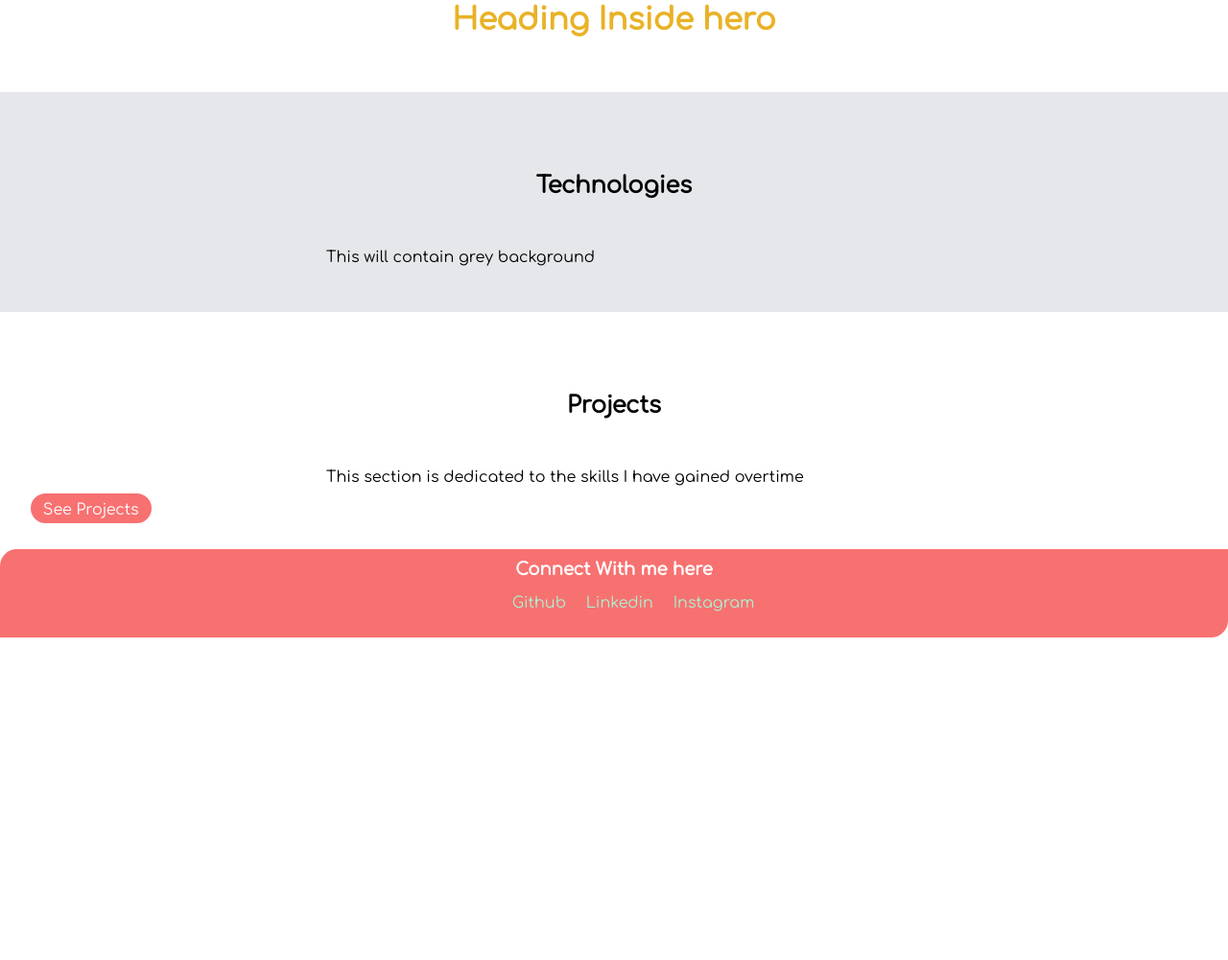
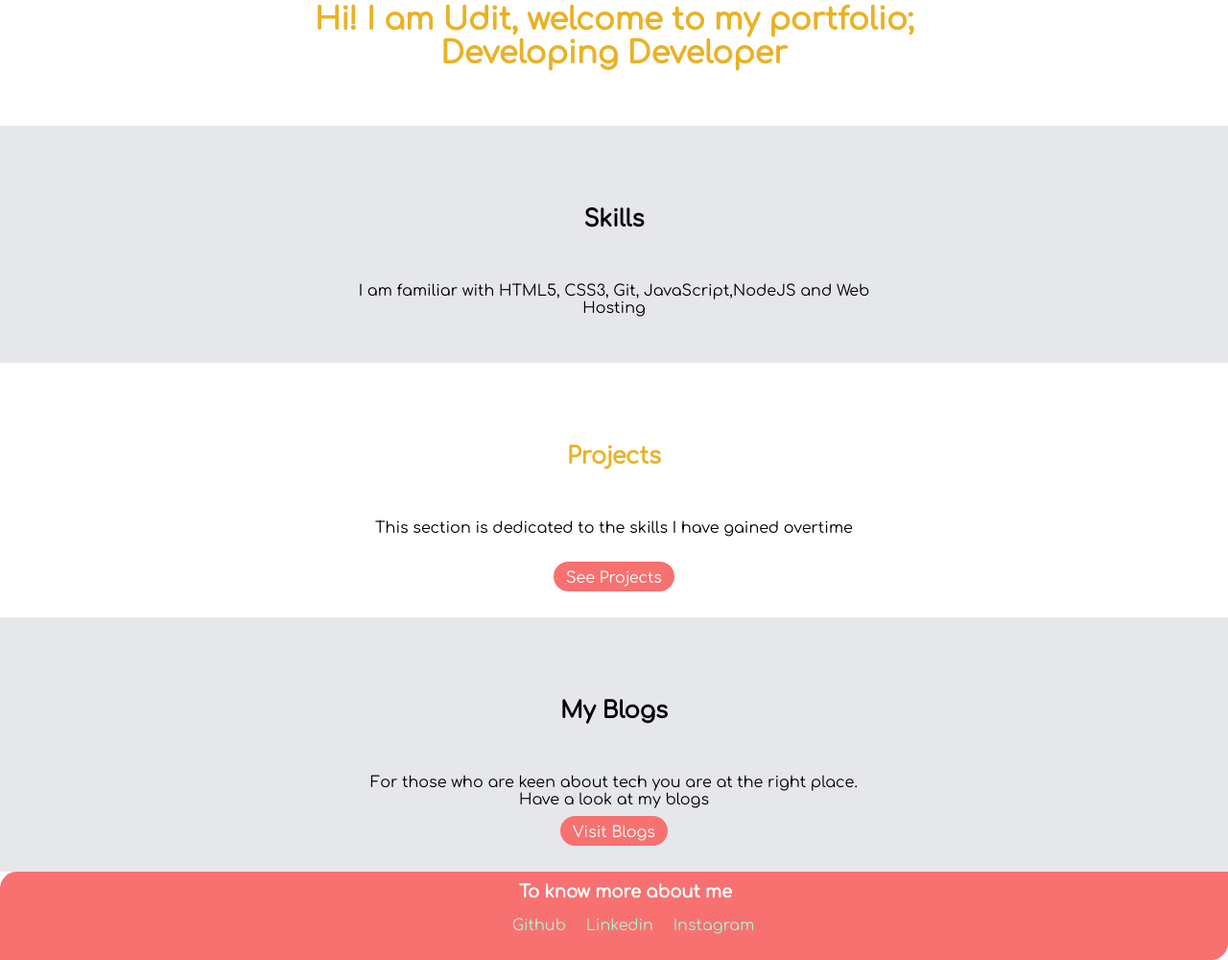
Before and after one commit to Udit-github/Component-library-, a plain HTML site: page index.html in a window 1280 px wide. Shown: the part 447-1447 px from the top of the page at 96% size. Before the commit the page ends 1111 px from the top, so only its background shows below. Drawn offline with Linux system fonts and the light colour scheme.

Commit message:
Docs: Docs updated

```diff
--- a/index.html
+++ b/index.html
@@ -11,7 +11,7 @@
 <body>
     <h1>
         <nav class='navigation'>
-            <div class='nav-brand'>DevlopingDeveloper</div>
+            <div class='nav-brand'>Developing Developer</div>
             <ul class='non-bullet nav-pills'>
                 <li class='list-item-inline'><a class='links link-active' href="/">Home</a> </li>
                 <li class='list-item-inline'><a class='links' href="/project.html"> Projects</a> </li>
@@ -23,27 +23,44 @@
 
     <header class="hero">
         <img class='hero-img' src="Images\BS.svg">
-        <h2 class='hero-heading'>Heading Inside hero</h2>
+        <h2 class='hero-heading'>Hi! I am Udit,
+            welcome to my portfolio;<br> Developing Developer
+        </h2>
     </header>
 
     <section class="section ow">
         <div class="container-center">
-            <h1>Technologies</h1>
-            <p>This will contain grey background</p>
+            <h1>Skills</h1>
+            <p style="text-align: center;">I am familiar with HTML5, CSS3, Git, JavaScript,NodeJS and Web Hosting </p>
         </div>
 
     </section>
 
     <section class="section ">
         <div class="container-center">
-            <h1>Projects</h1>
-            <p>This section is dedicated to the skills I have gained overtime</p>
+            <h1 class="head-color">Projects</h1>
+            <p style="text-align: center;">This section is dedicated to the skills I have gained overtime</p><br>
+
         </div>
-        <a class="primary-link" href="https://geekforgeeks.com">See Projects</a>
+
+        <div style="text-align:center;">
+            <a class="primary-link" href="/project.html">See Projects</a>
+        </div>
+
+    </section>
+
+    <section class="section ow">
+        <div class="container-center">
+            <h1>My Blogs</h1>
+            <p style="text-align: center;">For those who are keen about tech you are at the right place.<br>Have a look at my blogs</p>
+        </div>
+        <div style="text-align:center;">
+            <a class="primary-link" href="/blogs.html">Visit Blogs</a>
+        </div>
     </section>
 
     <footer class="footer">
-        <div class="footer-header">Connect With me here</div>
+        <div style="text-align: center; padding-left: 2.5rem;"class="footer-header">To know more about me</div>
         <ul class="social-links non-bullet ">
             <li class="list-item-inline">
                 <a class="links" href="https://github.com/Udit-github">Github</a>
--- a/style.css
+++ b/style.css
@@ -108,6 +108,7 @@ hr {
 /* section */
 .section{
     padding: 2rem;
+
 }
 .section h1 {
     text-align: center;
@@ -137,5 +138,17 @@ border-bottom-right-radius: 1.1rem;
  .footer .footer-header{
      font-weight: bold;
      font-size: large;
-     padding: 0 0.8rem;
+     padding: 0 1rem;
  }
+
+ .container-center .center-text{
+     text-align:justify;
+
+ }
+ .head-color{
+     color: var(--dark-color);
+ }
+
+ .link-margin{
+     margin: 2px;
+ }
```
Also changed, not shown: project.html (+23 -3 lines).
